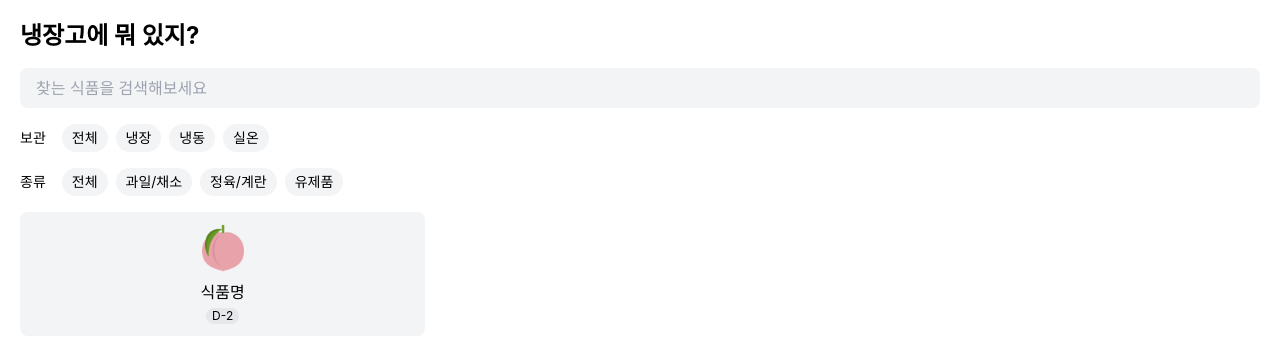
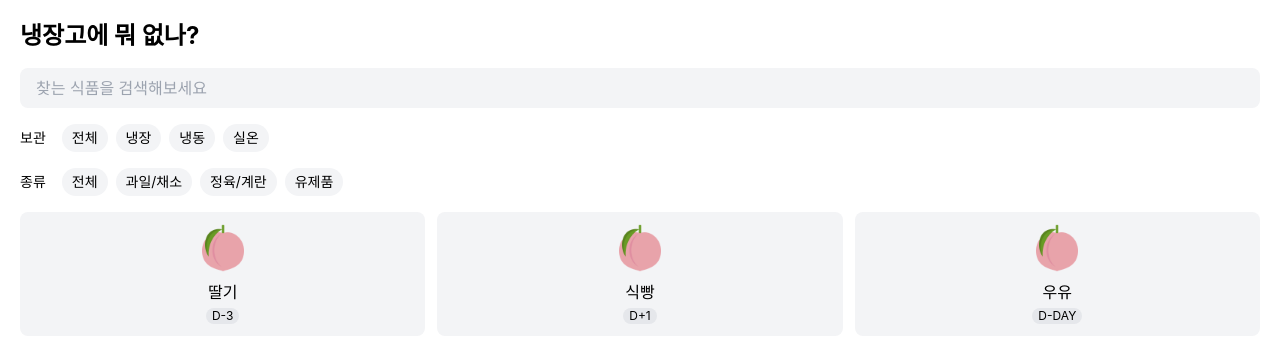
Before and after one commit to she0108/fridge-app, a React (Create React App) app: page / in a window 1280 px wide. Shown: the top 362 px of the page. Built offline with nearby package versions, Linux system fonts and the light colour scheme.

Commit message:
feat: components

```diff
--- a/src/App.js
+++ b/src/App.js
@@ -1,86 +1,22 @@
+import FilterBar from "./components/FilterBar";
+import FoodItem from "./components/FoodItem";
+import SearchBar from "./components/SearchBar";
+import Title from "./components/Title";
+
 function App() {
   return (
     <div className="w-screen min-h-screen p-5 flex flex-col gap-4">
-      <section id="title">
-        <h1 className="text-2xl font-bold">냉장고에 뭐 있지?</h1>
-      </section>
-      <section id="search-bar">
-        <input
-          type="search"
-          placeholder="찾는 식품을 검색해보세요"
-          className="w-full px-4 py-2 text-base rounded-lg bg-gray-100 focus:outline-none"
-        />
-      </section>
-      <section id="filter-storage" className="flex flex-row items-center gap-2">
-        <h5 className="pr-2 text-sm">보관</h5>
-        <button
-          onClick={() => {}}
-          className="px-2.5 py-1 rounded-full text-sm bg-gray-100"
-        >
-          전체
-        </button>
-        <button
-          onClick={() => {}}
-          className="px-2.5 py-1 rounded-full text-sm bg-gray-100"
-        >
-          냉장
-        </button>
-        <button
-          onClick={() => {}}
-          className="px-2.5 py-1 rounded-full text-sm bg-gray-100"
-        >
-          냉동
-        </button>
-        <button
-          onClick={() => {}}
-          className="px-2.5 py-1 rounded-full text-sm bg-gray-100"
-        >
-          실온
-        </button>
-      </section>
-      <section
-        id="filter-category"
-        className="flex flex-row items-center gap-2"
-      >
-        <h5 className="pr-2 text-sm">종류</h5>
-        <button
-          onClick={() => {}}
-          className="px-2.5 py-1 rounded-full text-sm bg-gray-100"
-        >
-          전체
-        </button>
-        <button
-          onClick={() => {}}
-          className="px-2.5 py-1 rounded-full text-sm bg-gray-100"
-        >
-          과일/채소
-        </button>
-        <button
-          onClick={() => {}}
-          className="px-2.5 py-1 rounded-full text-sm bg-gray-100"
-        >
-          정육/계란
-        </button>
-        <button
-          onClick={() => {}}
-          className="px-2.5 py-1 rounded-full text-sm bg-gray-100"
-        >
-          유제품
-        </button>
-      </section>
+      <Title />
+      <SearchBar />
+      <FilterBar name="보관" tags={["전체", "냉장", "냉동", "실온"]} />
+      <FilterBar
+        name="종류"
+        tags={["전체", "과일/채소", "정육/계란", "유제품"]}
+      />
       <section id="food-list" className="grid grid-cols-3 gap-3">
-        <div
-          id="food-item"
-          className="p-3 rounded-lg bg-gray-100 flex flex-col items-center"
-        >
-          <img
-            src="icons/fruit-icon.png"
-            alt="food icon"
-            className="mx-auto w-12 h-12 mb-2"
-          />
-          <p className="text-base font-medium text-center mb-1">식품명</p>
-          <span className="px-1.5 rounded-full bg-gray-200 text-xs">D-2</span>
-        </div>
+        <FoodItem name="딸기" dday={3} />
+        <FoodItem name="식빵" dday={-1} />
+        <FoodItem name="우유" dday={0} />
       </section>
     </div>
   );
--- /dev/null
+++ b/src/components/FilterBar.jsx
@@ -0,0 +1,16 @@
+export default function FilterBar({ name, tags }) {
+  return (
+    <section id="filter-bar" className="flex flex-row items-center gap-2">
+      <h5 className="pr-2 text-sm">{name}</h5>
+      {tags.map((tag) => (
+        <button
+          key={tag}
+          onClick={() => {}}
+          className="px-2.5 py-1 rounded-full text-sm bg-gray-100"
+        >
+          {tag}
+        </button>
+      ))}
+    </section>
+  );
+}
--- /dev/null
+++ b/src/components/FoodItem.jsx
@@ -0,0 +1,24 @@
+export default function FoodItem({ name, dday }) {
+  function ddayToString(dday) {
+    if (dday > 0) return `D-${dday}`;
+    else if (dday < 0) return `D+${-dday}`;
+    else return `D-DAY`;
+  }
+
+  return (
+    <div
+      id="food-item"
+      className="p-3 rounded-lg bg-gray-100 flex flex-col items-center"
+    >
+      <img
+        src="icons/fruit-icon.png"
+        alt="food icon"
+        className="mx-auto w-12 h-12 mb-2"
+      />
+      <p className="text-base font-medium text-center mb-1">{name}</p>
+      <span className="px-1.5 rounded-full bg-gray-200 text-xs">
+        {ddayToString(dday)}
+      </span>
+    </div>
+  );
+}
--- /dev/null
+++ b/src/components/SearchBar.jsx
@@ -0,0 +1,11 @@
+export default function SearchBar() {
+  return (
+    <section id="search-bar">
+      <input
+        type="search"
+        placeholder="찾는 식품을 검색해보세요"
+        className="w-full px-4 py-2 text-base rounded-lg bg-gray-100 focus:outline-none"
+      />
+    </section>
+  );
+}
--- /dev/null
+++ b/src/components/Title.jsx
@@ -0,0 +1,16 @@
+import { getRandomItem } from "../utils/getRandomItem";
+
+const TITLE_LIST = [
+  "냉장고에 뭐 있지?",
+  "냉장고에 뭐 없나?",
+  "뭐 먹을 거 없나?",
+  "냉장고 좀 볼까?",
+];
+
+export default function Title() {
+  return (
+    <section id="title">
+      <h1 className="text-2xl font-bold">{getRandomItem(TITLE_LIST)}</h1>
+    </section>
+  );
+}
--- /dev/null
+++ b/src/utils/getRandomItem.js
@@ -0,0 +1,4 @@
+export function getRandomItem(arr) {
+  const randomIndex = Math.floor(Math.random() * arr.length);
+  return arr[randomIndex];
+}
```
